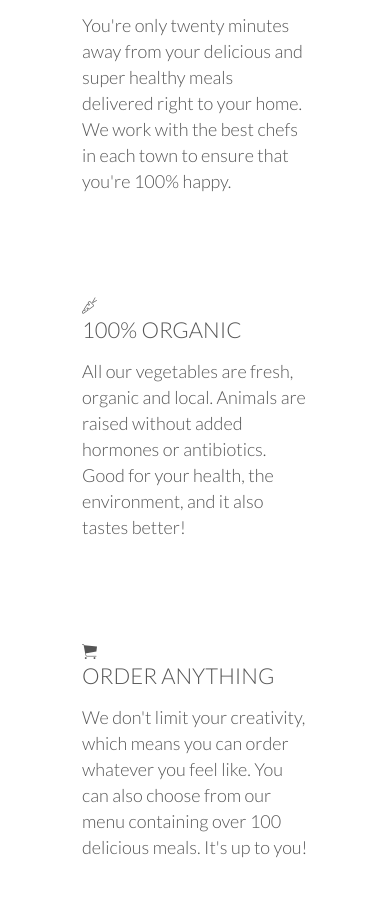
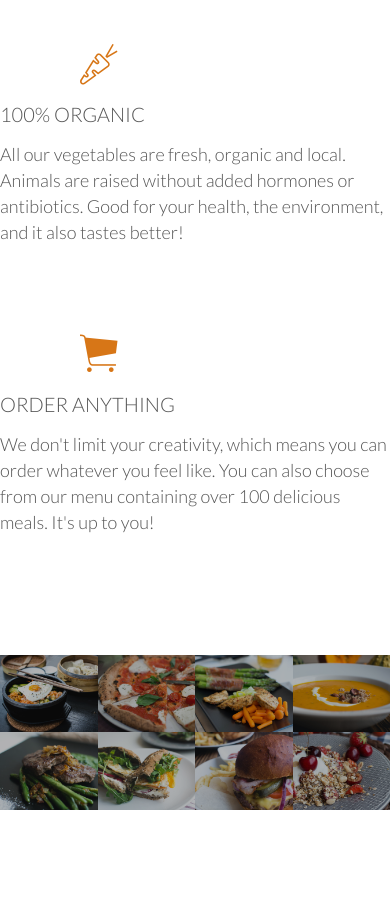
Before and after one commit to adanxx/OminF_Website_Project, a plain HTML site: page Index.html in a window 390 px wide. Shown: the part 1799-2712 px from the top of the page. After the commit the page ends 2609 px from the top, so only its background shows below. Drawn offline with Linux system fonts and the light colour scheme; files whose address does not match are found by name.

Commit message:
Completed Section:Feature&Meals Done

```diff
--- a/Index.html
+++ b/Index.html
@@ -42,7 +42,9 @@
      <div class="row">
          <h2>Get food fast &mdash; not fast food.</h2>
          <p class="Long-copy">
-             Hello, we’re Omnifood, your new premium food delivery service. We know you’re always busy. No time for cooking. So let us take care of that, we’re really good at it, we promise!
+             Hello, we’re Omnifood, your new premium food delivery service. We know you’re always busy.
+             No time for cooking.
+             So let us take care of that, we’re really good at it, we promise!
          </p>
          </div>
 
@@ -51,39 +53,84 @@
                 <i class="ion-ios-infinite icon-vig"></i>
                  <h3>Up to 365 days/year</h3>
                  <p>
-                 Never cook again! We really mean that. Our subscription plans include up to 365 days/year coverage. You can also choose to order more flexibly if that's your style.
+                 Never cook again! We really mean that. Our subscription plans include up to 365 days/year coverage.
+                 You can also choose to order more flexibly if that's your style.
                  </p>
              </div>
               <div class="col span-1-of-4 box ">
                 <i class="ion-android-stopwatch icon-vig"></i>
                  <h3>Ready in 20 minutes</h3>
                  <p>
-                 You're only twenty minutes away from your delicious and super healthy meals delivered right to your home. We work with the best chefs in each town to ensure that you're 100% happy.
+                 You're only twenty minutes away from your delicious and super healthy meals delivered right to your home.
+                  We work with the best chefs in each town to ensure that you're 100% happy.
                  </p>
              </div>
               <div class="col span-1-of-4 box">
                 <i class="ion-ios-nutrition-outline icon-vig"></i>
                  <h3>100% organic</h3>
                  <p>
-                 All our vegetables are fresh, organic and local. Animals are raised without added hormones or antibiotics. Good for your health, the environment, and it also tastes better!
+                 All our vegetables are fresh, organic and local. Animals are raised without added hormones or antibiotics.
+                 Good for your health, the environment, and it also tastes better!
                  </p>
              </div>
                 <div class="col span-1-of-4 box">
                 <i class="ion-ios-cart icon-vig"></i>
                  <h3>Order anything</h3>
                  <p>
-                  We don't limit your creativity, which means you can order whatever you feel like. You can also choose from our menu containing over 100 delicious meals. It's up to you!
+                  We don't limit your creativity, which means you can order whatever you feel like.
+                  You can also choose from our menu containing over 100 delicious meals. It's up to you!
                  </p>
              </div>
+         </div>
+     </section>
 
-         </div>
-     </div>
+ <section class="section-meals">
+         <ul class="meals-imgs">
+             <li>
+                 <figure class="meals-photo">
+                     <img src="resource/img/1.jpg" alt="Korean bibimbap with egg and vegetables">
+                 </figure>
+             </li>
+             <li>
+                 <figure class="meals-photo">
+                     <img src="resource/img/2.jpg" alt="Simple italian pizza with cherry tomatoes">
+                 </figure>
+             </li>
+             <li>
+                 <figure class="meals-photo">
+                     <img src="resource/img/3.jpg" alt="Chicken breast steak with vegetables ">
+                 </figure>
+             </li>
+             <li>
+                 <figure class="meals-photo">
+                     <img src="resource/img/4.jpg" alt="Autumn pumpkin soup">
+                 </figure>
+             </li>
+         </ul>
+         <ul class="meals-imgs">
+             <li>
+                 <figure class="meals-photo">
+                     <img src="resource/img/5.jpg" alt="Paleo beef steak with vegetables">
+                 </figure>
+             </li>
+             <li>
+                 <figure class="meals-photo">
+                     <img src="resource/img/6.jpg" alt="Healthy baguette with egg and vegetables">
+                 </figure>
+             </li>
+             <li>
+                 <figure class="meals-photo">
+                     <img src="resource/img/7.jpg" alt="Burger with cheddar and bacon">
+                 </figure>
+             </li>
+             <li>
+                 <figure class="meals-photo">
+                     <img src="resource/img/8.jpg" alt="Granola with cherries and strawberries">
+                 </figure>
+             </li>
+         </ul>
 
   </section>
 
-
-
-
-
   </body>
 </html>
--- a/resource/css/style.css
+++ b/resource/css/style.css
@@ -33,7 +33,7 @@ html{
 }
 
 section{
-    padding: 80px 70px;
+    padding: 80px 0px;
 
 }
 
@@ -74,12 +74,12 @@ h2:after{ /*The 'after' is pesudo that allow us to add html-element from the
 }
 
 h3{
-    font-size: 110%;
+    font-size: 100%;
     margin-bottom: 15px;
 }
 
 .box{
-    padding: 50px 12px;
+    padding: 40px 0px;
 }
 
 .box p{
@@ -93,10 +93,20 @@ h3{
     line-height: 145%;
     width: 80%;
     margin-left: 10%;
+    margin-bottom: 20px;
 }
 
 
+/*----------------------------ICON--------------------------------*/
 
+.icon-vig{
+    font-size: 250%;
+    display: block;
+    color: #d77617;
+    margin-bottom: 10px;
+    padding-left: 80px;
+
+}
 
 
 /*---------------------------------------------------------------------------*/
@@ -150,7 +160,7 @@ h3{
 
 
 /*---------------------------------------------------------------------------*/
-/*                   HEADER COMPONENTS                                       */
+/*                         HEADER COMPONENTS                                 */
 /*---------------------------------------------------------------------------*/
 
 header{
@@ -203,3 +213,42 @@ header{
 .main-nav li a:active{
     border-bottom: 2px solid  #d77617;
 }
+
+/*-----------------------------------------------------------------------*/
+/*                         MEALS-SECTION                                 */
+/*-----------------------------------------------------------------------*/
+
+.section-meals{
+    padding: 0;
+}
+
+
+.meals-imgs{
+    list-style: none;
+    width: 100%;
+}
+
+.meals-imgs li{
+    display: block;
+    float: left;
+    width: 25%;
+}
+
+.meals-photo{
+    width: 100%;
+    margin: 0;
+    overflow: hidden;
+    background-color: #000;
+}
+
+.meals-photo img{
+    opacity: 0.7;
+    width: 100%;
+    height: auto;
+    transform: scale(1.18);
+    transition: transform 0.5s, opacity 0.5s;
+}
+.meals-photo img:hover{
+    transform: scale(1.09);
+    opacity: 1;
+}
```
